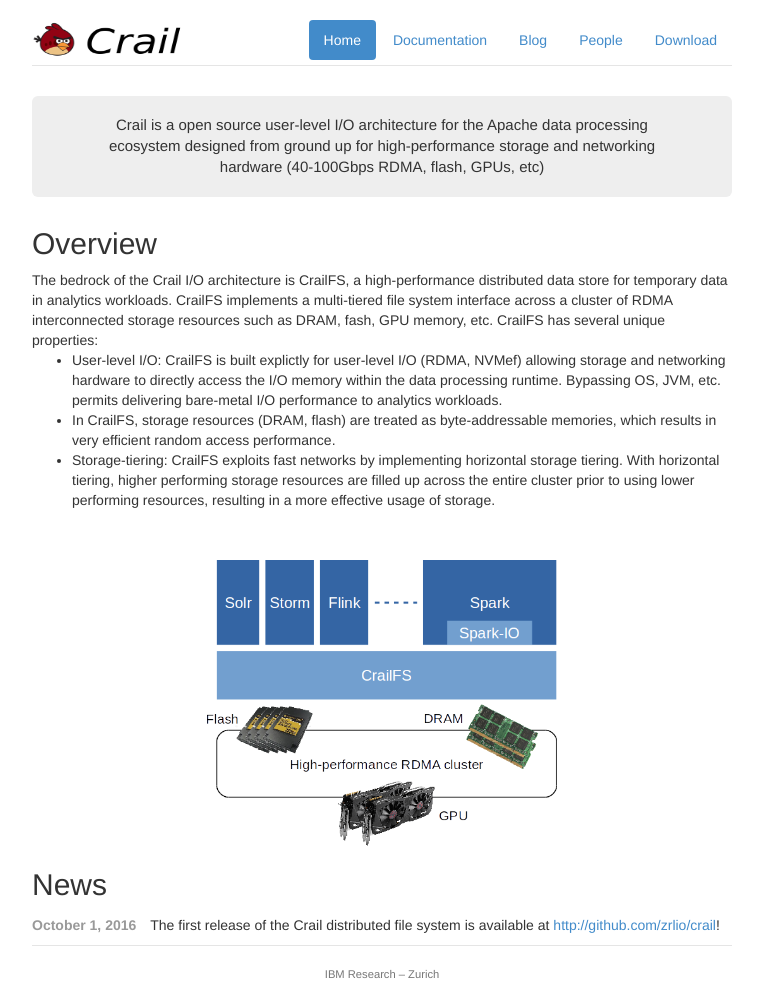
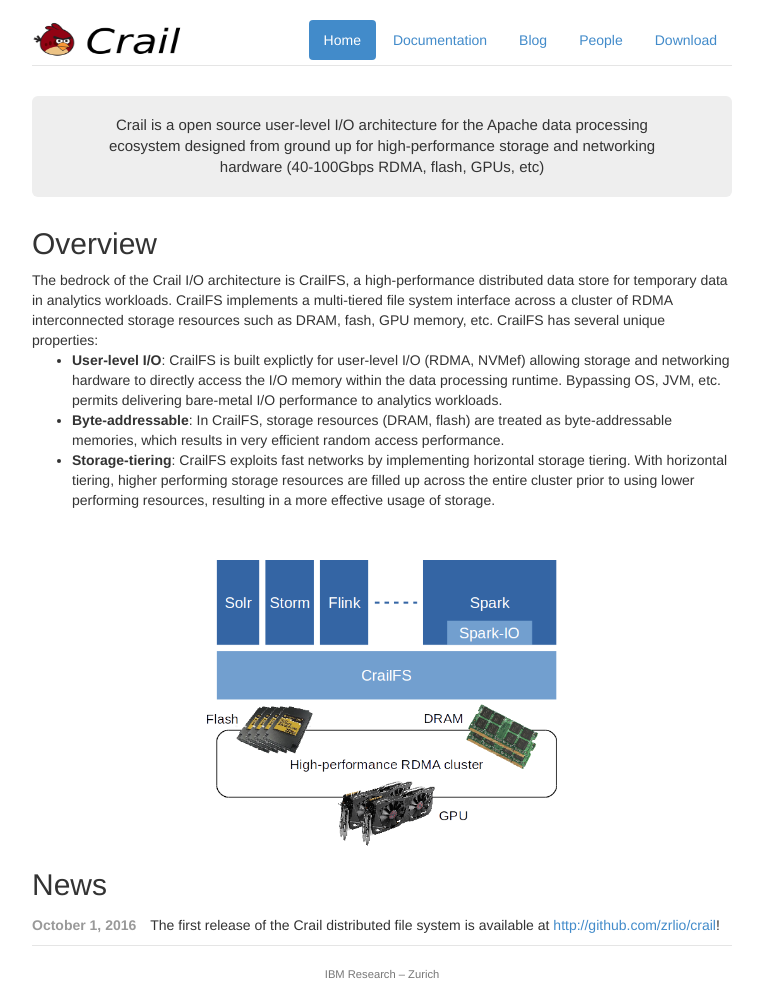
Before and after one commit to apache/incubator-crail-website, a Jekyll site: the page built from index.html, in a window 1280 px wide. Shown: the whole page, without its empty margins (258-1021 px from the left). Built offline with Jekyll 4.4.1, drawn with Linux system fonts in a browser that asks for light colours.

Commit message:
overview

```diff
--- a/index.html
+++ b/index.html
@@ -14,9 +14,9 @@
 The bedrock of the Crail I/O architecture is CrailFS, a high-performance distributed data store for temporary data in analytics workloads. CrailFS implements a multi-tiered file system interface across a cluster of RDMA interconnected storage resources such as DRAM, fash, GPU memory, etc. CrailFS has several unique properties:
 
 <ul>
-  <li>User-level I/O: CrailFS is built explictly for user-level I/O (RDMA, NVMef) allowing storage and networking hardware to directly access the I/O memory within the data processing runtime. Bypassing OS, JVM, etc. permits delivering bare-metal I/O performance to analytics workloads.</li>
-  <li>In CrailFS, storage resources (DRAM, flash) are treated as byte-addressable memories, which results in very efficient random access performance.</li>
-  <li>Storage-tiering: CrailFS exploits fast networks by implementing horizontal storage tiering. With horizontal tiering, higher performing storage resources are filled up across the entire cluster prior to using lower performing resources, resulting in a more effective usage of storage.</li>
+  <li><b>User-level I/O</b>: CrailFS is built explictly for user-level I/O (RDMA, NVMef) allowing storage and networking hardware to directly access the I/O memory within the data processing runtime. Bypassing OS, JVM, etc. permits delivering bare-metal I/O performance to analytics workloads.</li>
+  <li><b>Byte-addressable</b>: In CrailFS, storage resources (DRAM, flash) are treated as byte-addressable memories, which results in very efficient random access performance.</li>
+  <li><b>Storage-tiering</b>: CrailFS exploits fast networks by implementing horizontal storage tiering. With horizontal tiering, higher performing storage resources are filled up across the entire cluster prior to using lower performing resources, resulting in a more effective usage of storage.</li>
 </ul>
 
 <br><br>
```
